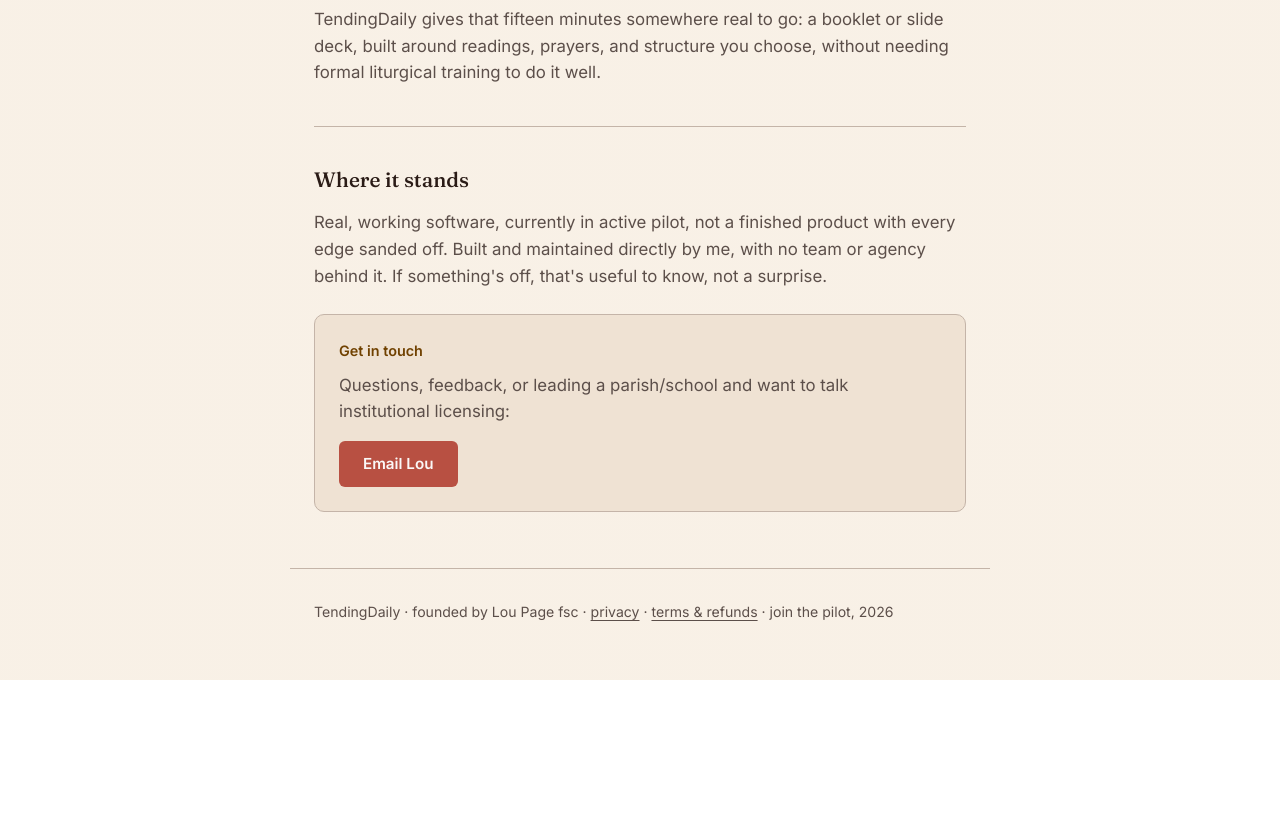
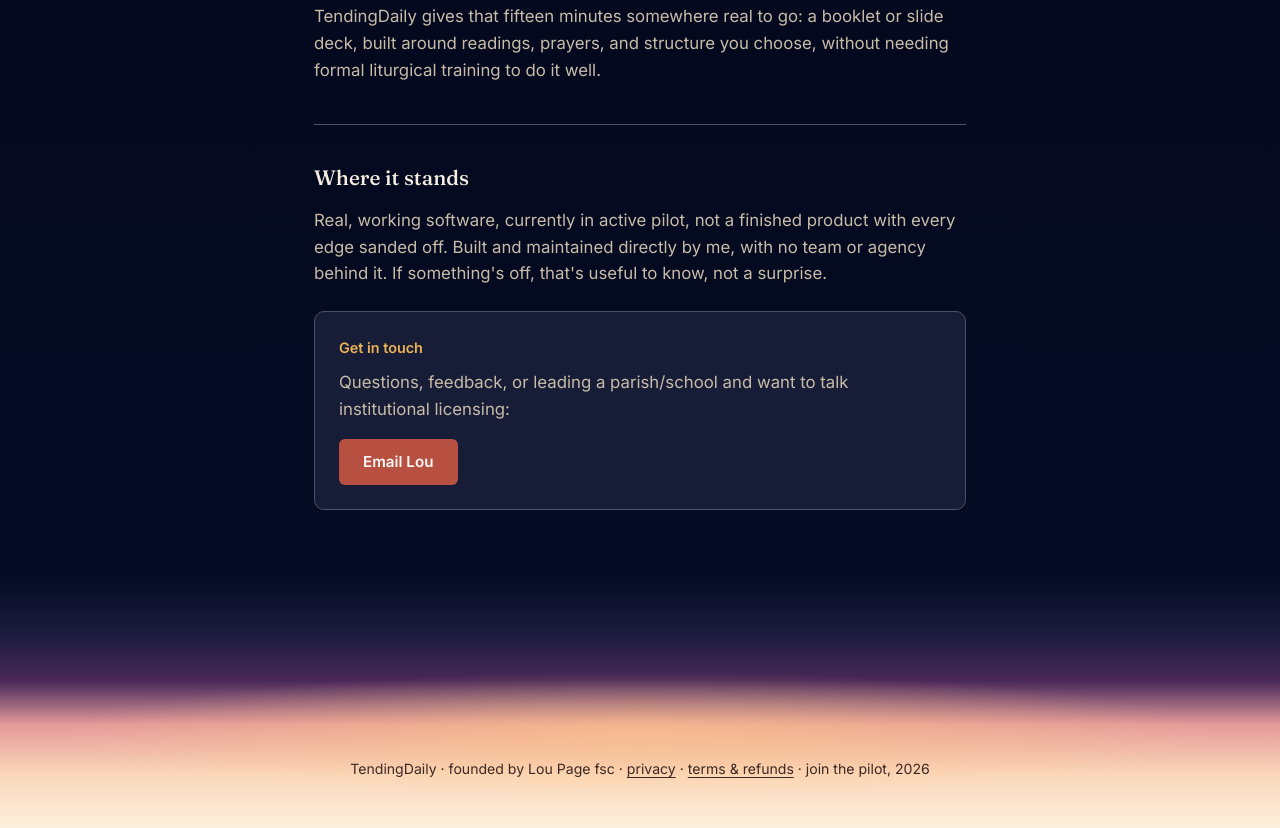
Before and after one commit to loup54/tendingdaily-landing, a plain HTML site: page about.html in a window 1280 px wide. Shown: the part 526-1354 px from the top of the page. Before the commit the page ends 1206 px from the top, so only its background shows below. Drawn offline with Linux system fonts and the light colour scheme.

Commit message:
Sync landing page from TendingDaily@5883c2ad798780b04f4da5fda6e1cd7dc14c1a7a

```diff
--- a/about.html
+++ b/about.html
@@ -15,7 +15,7 @@
   gtag('js', new Date());
   gtag('config', 'G-HCT4HWGS5W');
 </script>
-<meta name="color-scheme" content="light">
+<meta name="color-scheme" content="dark">
 <link rel="stylesheet" href="/doc.css">
 </head>
 <body>
--- a/doc.css
+++ b/doc.css
@@ -1,18 +1,22 @@
-/* Shared styles for about / privacy / terms. Tokens mirror index.html and DESIGN.md. */
+/* Shared styles for about / privacy / terms. Same dark-to-light journey as
+   the landing page and the wizard: midnight navy content, then a text-free
+   horizon footer through dusk plum and dawn rose to morning cream. */
 :root {
   --terracotta: oklch(56.2% 0.138 29.8);
   --terracotta-deep: oklch(49.5% 0.124 29.2);
   --terracotta-banked: oklch(38% 0.10 29.5);
-  --gold: oklch(52% 0.13 80);
-  --gold-deep: oklch(42% 0.12 78);
-  --ink: oklch(24% 0.025 40);
-  --ink-soft: oklch(44% 0.02 45);
-  --ink-faint: oklch(52% 0.02 50);
-  --paper: oklch(96% 0.016 75);
-  --vellum: oklch(92% 0.025 72);
-  --vellum-deep: oklch(87% 0.035 68);
-  --border: oklch(78% 0.025 60);
   --on-terracotta: oklch(98.2% 0.004 53);
+
+  /* night tokens */
+  --ink: oklch(95% 0.02 85);
+  --ink-soft: oklch(80% 0.03 80);
+  --gold: oklch(80% 0.13 78);
+  --gold-deep: oklch(86% 0.12 82);
+  --vellum: oklch(24% 0.05 272);
+  --vellum-deep: oklch(31% 0.055 275);
+  --border: oklch(44% 0.045 275);
+  --link: oklch(80% 0.10 30);
+
   --font-display: 'Fraunces', Georgia, 'Times New Roman', serif;
   --font-body: 'Inter', -apple-system, BlinkMacSystemFont, 'Segoe UI', sans-serif;
   --radius-sm: 6px;
@@ -21,30 +25,36 @@
 }
 
 * { box-sizing: border-box; }
-html { scroll-behavior: smooth; color-scheme: light; }
+html { scroll-behavior: smooth; color-scheme: dark; background: linear-gradient(oklch(13% 0.045 265) 50%, oklch(96% 0.03 80) 50%); }
 body {
   margin: 0;
-  background: radial-gradient(ellipse 120% 50% at 20% 0%, oklch(99% 0.025 85), var(--paper) 70%);
+  min-height: 100vh;
+  display: flex;
+  flex-direction: column;
   color: var(--ink);
   font-family: var(--font-body);
   font-size: 1.05rem;
   line-height: 1.6;
   -webkit-font-smoothing: antialiased;
+  background:
+    radial-gradient(70% 30% at 50% 0%, oklch(66% 0.13 70 / 0.2), transparent 72%),
+    linear-gradient(180deg, oklch(13% 0.045 265), oklch(17% 0.05 268));
 }
 
-.wrap { max-width: 700px; margin: 0 auto; padding: 0 1.5rem; }
+.wrap { max-width: 700px; width: 100%; margin: 0 auto; padding: 0 1.5rem; flex: 1; }
 
 header.site {
   display: flex;
   align-items: baseline;
+  width: 100%;
   max-width: 700px;
   margin: 0 auto;
   padding: 1.5rem 1.5rem;
 }
 header.site a { display: flex; align-items: baseline; gap: 0.6rem; text-decoration: none; color: inherit; }
 header.site a:focus-visible { outline: 2px solid var(--gold); outline-offset: 4px; border-radius: var(--radius-sm); }
-header.site .mark { font-family: var(--font-display); color: var(--terracotta); font-weight: 600; font-size: 1.15rem; letter-spacing: 0.02em; }
-header.site .name { font-weight: 600; letter-spacing: 0.01em; }
+header.site .mark { font-family: var(--font-display); font-weight: 700; color: var(--link); letter-spacing: 0.02em; }
+header.site .name { font-weight: 700; letter-spacing: 0.01em; }
 
 section { padding: 2.5rem 0; }
 section.hero { padding-top: 2rem; padding-bottom: 2.25rem; }
@@ -64,8 +74,9 @@ li { margin-bottom: 0.6rem; }
 li:last-child { margin-bottom: 0; }
 li strong { color: var(--ink); }
 
-main a:not(.btn) { color: var(--terracotta-deep); text-underline-offset: 3px; }
+main a:not(.btn) { color: var(--link); text-underline-offset: 3px; }
 main a:not(.btn):focus-visible { outline: 2px solid var(--gold); outline-offset: 2px; border-radius: 2px; }
+@media (hover: hover) and (pointer: fine) { main a:not(.btn):hover { color: var(--ink); } }
 
 .meta { font-size: 0.88rem; color: var(--ink-soft); margin: 0 0 1.5rem; }
 .toc { list-style: none; margin: 0; padding: 0; display: flex; flex-direction: column; gap: 0.5rem; }
@@ -78,14 +89,14 @@ main a:not(.btn):focus-visible { outline: 2px solid var(--gold); outline-offset:
   border-radius: var(--radius-md);
   padding: 1.5rem;
 }
-.card .kicker { font-size: 0.9rem; font-weight: 600; color: var(--gold-deep); margin: 0 0 0.6rem; }
+.card .kicker { font-size: 0.9rem; font-weight: 600; color: var(--gold); margin: 0 0 0.6rem; }
 .todo {
   background: var(--vellum);
-  border: 1px dashed var(--ink-faint);
+  border: 1px dashed var(--border);
   border-radius: var(--radius-sm);
   padding: 0.8rem 1rem;
   font-size: 0.9rem;
-  color: var(--gold-deep);
+  color: var(--gold);
 }
 
 .btn {
@@ -110,7 +121,23 @@ main a:not(.btn):focus-visible { outline: 2px solid var(--gold); outline-offset:
   .btn:hover { background: var(--terracotta-deep); }
 }
 
-footer { max-width: 700px; margin: 1rem auto 0; padding: 2rem 1.5rem 3.5rem; border-top: 1px solid var(--border); }
+/* the horizon: navy, dusk plum, dawn rose, peach, morning cream. Text sits
+   in the last third, where the ground is already light. */
+footer {
+  --ink-soft: oklch(30% 0.03 30);
+  margin-top: 2rem;
+  padding: 11rem 1.5rem 3rem;
+  text-align: center;
+  background:
+    radial-gradient(60% 34% at 50% 62%, oklch(88% 0.11 70 / 0.6), transparent 75%),
+    linear-gradient(180deg,
+      oklch(17% 0.05 268) 0%,
+      oklch(25% 0.065 282) 22%,
+      oklch(34% 0.09 315) 40%,
+      oklch(76% 0.09 20) 58%,
+      oklch(90% 0.055 60) 78%,
+      oklch(96% 0.03 80) 100%);
+}
 footer p { font-size: 0.88rem; color: var(--ink-soft); max-width: none; }
 footer a { color: var(--ink-soft); text-underline-offset: 3px; }
-footer a:focus-visible { outline: 2px solid var(--gold); outline-offset: 2px; }
+footer a:focus-visible { outline: 2px solid oklch(42% 0.12 78); outline-offset: 2px; }
```
Also changed, not shown: privacy.html (+1 -1 lines), terms.html (+1 -1 lines).
